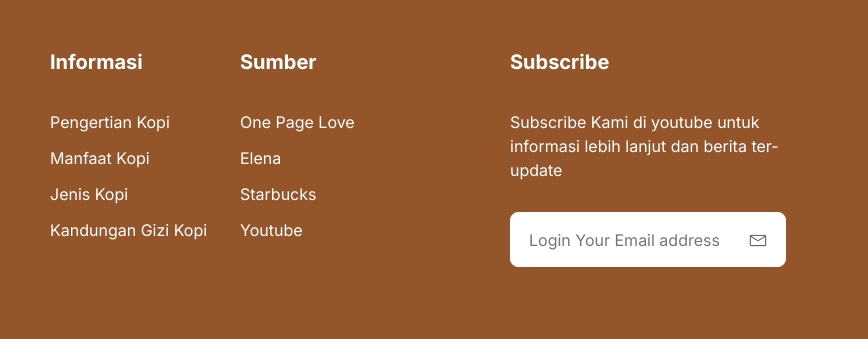
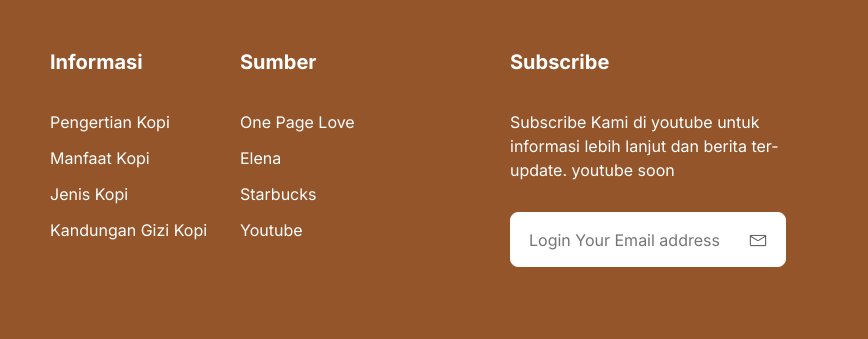
Before and after one commit to haidarmuhammadfaqih23/haidarmuhammadfaqih23.github.io, a plain HTML site: page index.html in a window 1280 px wide. Shown: the part 10115-10454 px from the top of the page, 412-1280 px from the left. Drawn offline with Linux system fonts and the light colour scheme.

Commit message:
Update index.html

```diff
--- a/index.html
+++ b/index.html
@@ -1172,7 +1172,7 @@
               <!-- Single Widget -->
               <div class="footer-widget newsletter">
                 <h5>Subscribe</h5>
-                <p>Subscribe Kami di youtube untuk informasi lebih lanjut dan berita ter-update</p>
+                <p>Subscribe Kami di youtube untuk informasi lebih lanjut dan berita ter-update. youtube soon</p>
                 <form action="#" method="get" target="_blank" class="newsletter-form">
                   <input name="EMAIL" placeholder="Login Your Email address" required="required" type="email" />
                   <div class="button">
```
